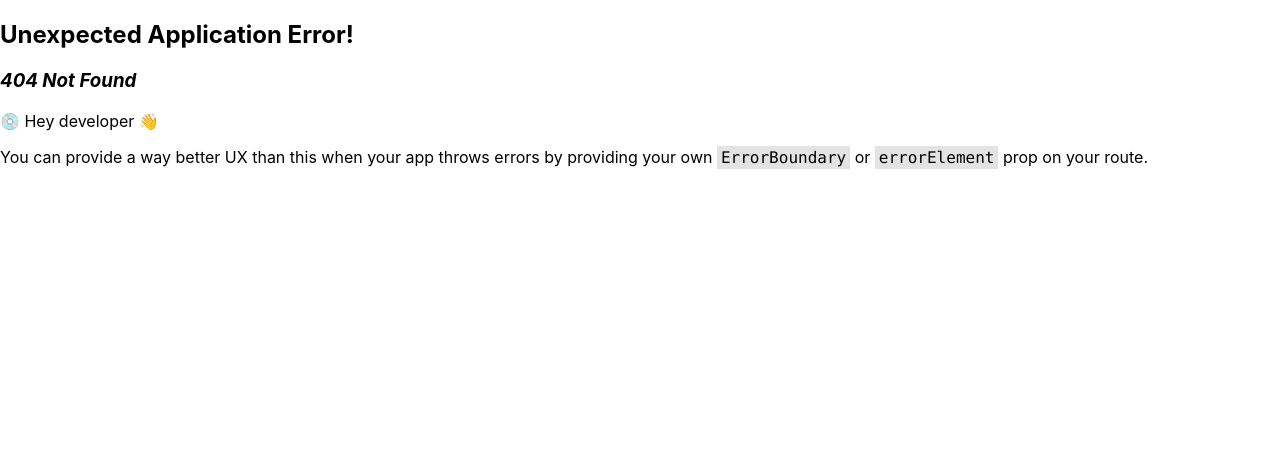
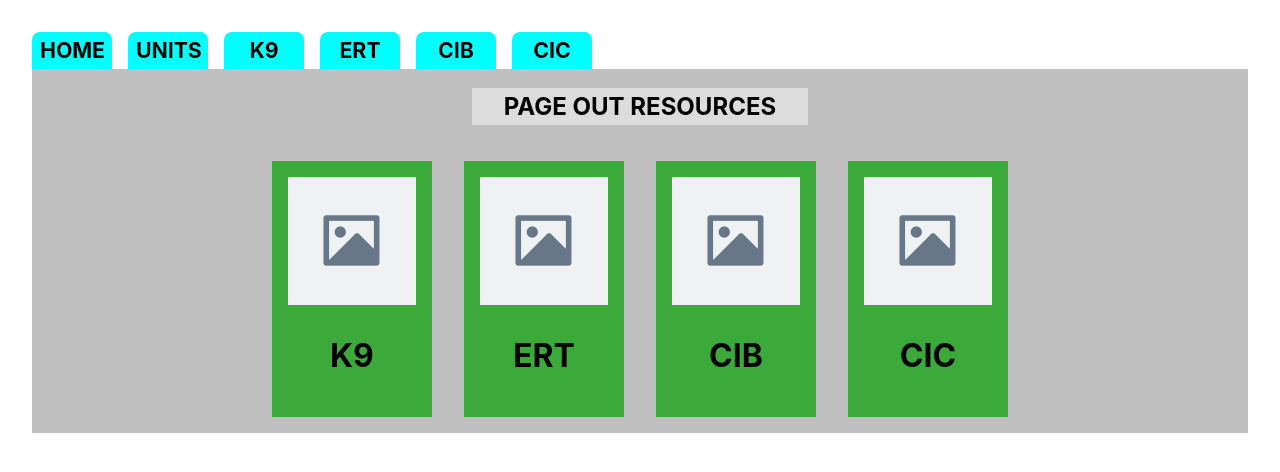
Before and after one commit to halmass822/HCO, a React (Vite) app: page /unitslist in a window 1280 px wide. Before the commit this address had no page. Shown: the top 472 px of the page. Built offline with nearby package versions, Linux system fonts and the light colour scheme.

Commit message:
renamed pageoutpage // /:unit router

```diff
--- a/src/components/MainPage/MainPage.jsx
+++ b/src/components/MainPage/MainPage.jsx
@@ -7,7 +7,7 @@ export default function MainPage() {
     return <div className="MainPage">
         <h2 className="MainPage_header">OPP CALLOUT LIST</h2>
         <div className="MainPage_actionSelector">
-            <Link to="pageout" className="MainPage_pageOutSelector">
+            <Link to="unitslist" className="MainPage_pageOutSelector">
                     <h2>PAGE OUT</h2>
                     <img src={handsetLogo} alt="handset logo"></img>
             </Link>
--- /dev/null
+++ b/src/components/RouterChild/RouterChild.jsx
@@ -0,0 +1,9 @@
+import { useLoaderData, useParams } from "react-router-dom";
+
+export default function RouterChild() {
+    const data = useParams();
+    return <>
+        <h2>hmm</h2>
+        <h2>{data.unit}</h2>
+    </>
+}
--- a/src/components/TopBar/TopBar.jsx
+++ b/src/components/TopBar/TopBar.jsx
@@ -7,16 +7,19 @@ export default function TopBar() {
         <Link to="/">
             <h2>HOME</h2>
         </Link>
-        <Link to="K9">
+        <Link to="unitslist">
+            <h2>UNITS</h2>
+        </Link>
+        <Link to="unitslist/K9">
             <h2>K9</h2>
         </Link>
-        <Link to="ERT">
+        <Link to="unitslist/ERT">
             <h2>ERT</h2>
         </Link>
-        <Link to="CIB">
+        <Link to="unitslist/CIB">
             <h2>CIB</h2>
         </Link>
-        <Link to="CIC">
+        <Link to="unitslist/CIC">
             <h2>CIC</h2>
         </Link>
     </header>
--- a/src/components/PageOutPage/PageOutPage.css
+++ b/src/components/UnitsList/UnitsList.css
@@ -32,6 +32,7 @@
 
 .PageOutPage_UnitSelectionButton h2 {
     font-size: 2rem;
+    text-align: center;
 }
 
 .PageOutPage_UnitSelectionButton img {
--- a/src/components/PageOutPage/PageOutPage.jsx
+++ b/src/components/UnitsList/UnitsList.jsx
@@ -1,28 +1,30 @@
+import { Link, Outlet } from "react-router-dom";
 import placeholderImg from "../../assets/img_placeholder.png";
-import "./PageOutPage.css"
+import "./UnitsList.css"
 
 export default function PageOutPage() {
     return <div className="PageOutPage">
         <h2 className="PageOutPage_header">
             PAGE OUT RESOURCES
         </h2>
+        {/* Link to="unitslist" className="MainPage_pageOutSelector" */}
         <div className="PageOutPage_unitSelector">
-            <div className="PageOutPage_UnitSelectionButton">
+            <Link to="K9" className="PageOutPage_UnitSelectionButton">
                 <img alt="K9 logo" src={placeholderImg}></img>
                 <h2>K9</h2>
-            </div>
-            <div className="PageOutPage_UnitSelectionButton">
+            </Link>
+            <Link to="ERT" className="PageOutPage_UnitSelectionButton">
                 <img alt="K9 logo" src={placeholderImg}></img>
                 <h2>ERT</h2>
-            </div>
-            <div className="PageOutPage_UnitSelectionButton">
+            </Link>
+            <Link to="CIB" className="PageOutPage_UnitSelectionButton">
                 <img alt="K9 logo" src={placeholderImg}></img>
                 <h2>CIB</h2>
-            </div>
-            <div className="PageOutPage_UnitSelectionButton">
+            </Link>
+            <Link to="CIC" className="PageOutPage_UnitSelectionButton">
                 <img alt="K9 logo" src={placeholderImg}></img>
                 <h2>CIC</h2>
-            </div>
+            </Link>
         </div>
     </div>
 }
--- a/src/index.jsx
+++ b/src/index.jsx
@@ -3,44 +3,25 @@ import ReactDOM from 'react-dom/client';
 import './index.css';
 import reportWebVitals from './reportWebVitals';
 import { Route, RouterProvider, createBrowserRouter, createRoutesFromElements } from 'react-router-dom';
-import PageOutPage from './components/PageOutPage/PageOutPage';
+import UnitsList from './components/UnitsList/UnitsList';
 import MainPage from './components/MainPage/MainPage';
-import TopBar from './components/TopBar/TopBar';
 import App from './App';
+import RouterChild from './components/RouterChild/RouterChild';
 
-const router = createBrowserRouter([
-  {
-    path: "/",
-    element: <App />,
-  },
-  {
-    path: "home",
-    element: <MainPage />
-  },
-  {
-    path: "pageout",
-    element: <PageOutPage />
-  },
-])
-
-const router2 = createBrowserRouter(
+const router = createBrowserRouter(
   createRoutesFromElements(
     <Route path="/" element={<App />}>
       <Route index element={<MainPage />} />
-      <Route path="pageout" element={<PageOutPage />} />
+      <Route path="unitslist" element={<UnitsList />} />
+      <Route path="unitslist/:unit" element={<RouterChild />} />
     </Route>
-
-    // <Route path="/" element={<App />}>
-    //   <Route path="home" element={<MainPage />}></Route>
-    //   <Route path="pageout" element={<PageOutPage />}></Route>
-    // </Route>
   )
 )
 
 const root = ReactDOM.createRoot(document.getElementById('root'));
 root.render(
   <React.StrictMode>
-    <RouterProvider router={router2} />
+    <RouterProvider router={router} />
   </React.StrictMode>
 );
 
```
